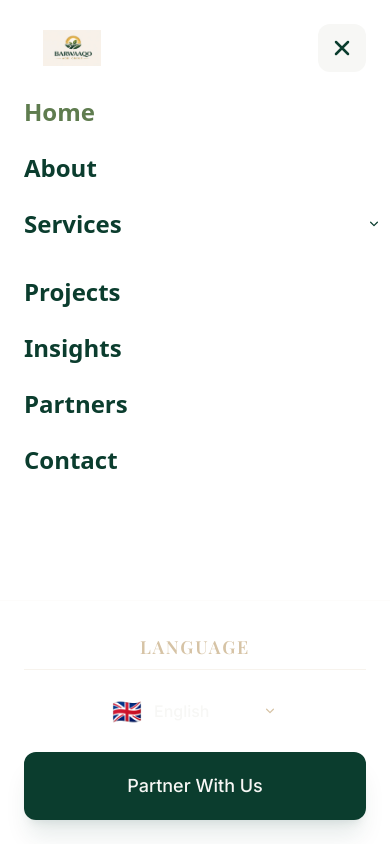
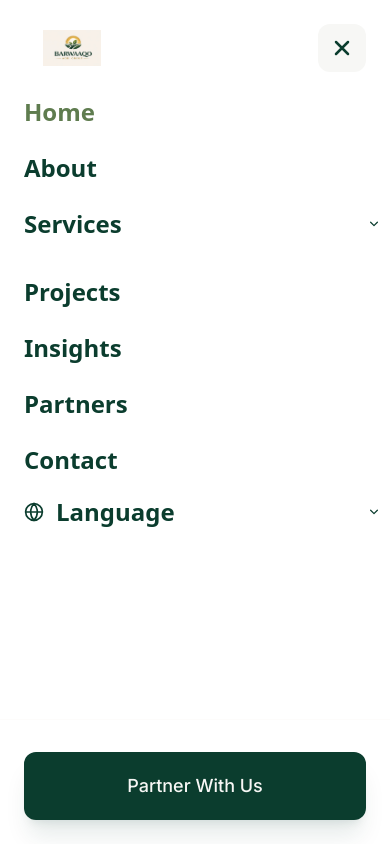
Before and after one commit to aenasheikh753/barwaaqo-agri, a Next.js app: page / in a window 390 px wide. Both pictures are taken after a click on the button "Toggle Menu". Shown: the top 844 px of the page. Built offline with nearby package versions, Linux system fonts and the light colour scheme.

Commit message:
feat: extend LanguageSwitcher component to support mobile navigation and improve accessibility with updated aria attributes

```diff
--- a/app/(website)/components/LanguageSwitcher.tsx
+++ b/app/(website)/components/LanguageSwitcher.tsx
@@ -4,7 +4,7 @@ import React, { useState, useRef, useEffect } from "react";
 import { Globe } from "lucide-react";
 import { useLanguage, LOCALES, type LocaleCode } from "../../context/LanguageContext";
 
-type Variant = "header" | "footer";
+type Variant = "header" | "footer" | "mobileNav";
 
 export function LanguageSwitcher({ variant = "header", isScrolled }: { variant?: Variant; isScrolled?: boolean }) {
   const { locale, setLocale, t, currentFlag } = useLanguage();
@@ -30,7 +30,7 @@ export function LanguageSwitcher({ variant = "header", isScrolled }: { variant?:
           onClick={() => setOpen(!open)}
           className={`xl:flex hidden items-center justify-center w-10 h-10 rounded-full transition-all duration-300 ${isScrolled ? "bg-custom-light-bg text-custom-primary hover:bg-custom-sand/20" : "bg-white/20 text-white backdrop-blur-lg hover:bg-white/30 border border-white/30"}`}
           aria-label={t("language")}
-          aria-expanded={open ? "true" : "false"}
+          aria-expanded={open}
         >
           <Globe className={`w-5 h-5 ${iconColor}`} strokeWidth={2} />
         </button>
@@ -59,6 +59,57 @@ export function LanguageSwitcher({ variant = "header", isScrolled }: { variant?:
     );
   }
 
+  if (variant === "mobileNav") {
+    return (
+      <div className="relative" ref={ref}>
+        <button
+          type="button"
+          onClick={() => setOpen(!open)}
+          className="flex items-center justify-between w-full text-left text-2xl font-bold transition-colors text-custom-primary hover:text-custom-olive"
+          aria-label={t("language")}
+          aria-expanded={open}
+        >
+          <span className="inline-flex items-center gap-3">
+            <Globe className="w-5 h-5" strokeWidth={2} />
+            <span>{t("language")}</span>
+          </span>
+
+          <svg
+            className={`w-4 h-4 transition-transform ${open ? "rotate-180" : ""}`}
+            viewBox="0 0 20 20"
+            fill="currentColor"
+            aria-hidden="true"
+          >
+            <path
+              fillRule="evenodd"
+              d="M5.23 7.21a.75.75 0 0 1 1.06.02L10 10.94l3.71-3.71a.75.75 0 1 1 1.06 1.06l-4.24 4.24a.75.75 0 0 1-1.06 0L5.25 8.29a.75.75 0 0 1-.02-1.08z"
+              clipRule="evenodd"
+            />
+          </svg>
+        </button>
+
+        {open && (
+          <div className="mt-3 w-full bg-custom-light-bg rounded-2xl border border-custom-accent/20 overflow-hidden">
+            {LOCALES.map(({ code, name, flag }) => (
+              <button
+                key={code}
+                type="button"
+                onClick={() => {
+                  setLocale(code as LocaleCode);
+                  setOpen(false);
+                }}
+                className={`w-full flex items-center gap-3 px-4 py-3 text-left text-base font-semibold transition-colors ${locale === code ? "bg-custom-sand/30 text-custom-primary" : "text-custom-charcoal hover:bg-custom-sand/10"}`}
+              >
+                <span className="text-xl leading-none">{flag}</span>
+                <span>{name}</span>
+              </button>
+            ))}
+          </div>
+        )}
+      </div>
+    );
+  }
+
   // Footer variant: show current flag + label, same dropdown
   return (
     <div className="relative flex flex-col items-center md:items-start" ref={ref}>
@@ -70,7 +121,7 @@ export function LanguageSwitcher({ variant = "header", isScrolled }: { variant?:
         onClick={() => setOpen(!open)}
         className="flex items-center gap-3 px-4 py-3 rounded-xl bg-white/5 hover:bg-white/10 border border-white/10 transition-colors text-left w-full max-w-[200px]"
         aria-label={t("language")}
-        aria-expanded={open ? "true" : "false"}
+        aria-expanded={open}
       >
         <span className="text-2xl leading-none">{currentFlag}</span>
         <span className="text-custom-light-bg font-body font-medium">{current?.name ?? locale}</span>
--- a/app/(website)/components/layout/Navbar.tsx
+++ b/app/(website)/components/layout/Navbar.tsx
@@ -205,7 +205,11 @@ export function Navbar() {
                         <Link href="/" onClick={() => setIsMobileMenuOpen(false)} className="relative h-9 w-36 md:h-10 overflow-hidden">
                             <Image src="/images/barwaaqo-logo.jpg" alt="Logo" fill className="object-contain rounded-2xl" />
                         </Link>
-                        <button className="p-3 text-custom-primary bg-custom-light-bg rounded-xl" onClick={() => setIsMobileMenuOpen(false)}>
+                        <button
+                            className="p-3 text-custom-primary bg-custom-light-bg rounded-xl"
+                            onClick={() => setIsMobileMenuOpen(false)}
+                            aria-label="Close menu"
+                        >
                             <svg className="w-6 h-6" fill="none" stroke="currentColor" viewBox="0 0 24 24"><path strokeLinecap="round" strokeLinejoin="round" strokeWidth={2.5} d="M6 18L18 6M6 6l12 12" /></svg>
                         </button>
                     </div>
@@ -257,6 +261,13 @@ export function Navbar() {
                                                 {navLinkKeys[link.name] ? t(navLinkKeys[link.name]) : link.name}
                                             </Link>
                                         )}
+
+                                        {/* Mobile/Tablet language switcher directly under Contact */}
+                                        {link.name === "Contact" && (
+                                            <div className="pt-2">
+                                                <LanguageSwitcher variant="mobileNav" />
+                                            </div>
+                                        )}
                                     </div>
                                 );
                             })}
@@ -264,9 +275,6 @@ export function Navbar() {
                     </div>
 
                     <div className="pt-8 border-t border-custom-accent/10 px-6 md:px-12 pb-6 flex flex-col gap-4">
-                        <div className="xl:hidden">
-                            <LanguageSwitcher variant="footer" />
-                        </div>
                         <Link href="/partners" className="w-full" onClick={() => setIsMobileMenuOpen(false)}>
                             <Button className="w-full text-lg py-5 rounded-2xl shadow-xl shadow-custom-primary/10">{t("nav.partnerWithUs")}</Button>
                         </Link>
```
